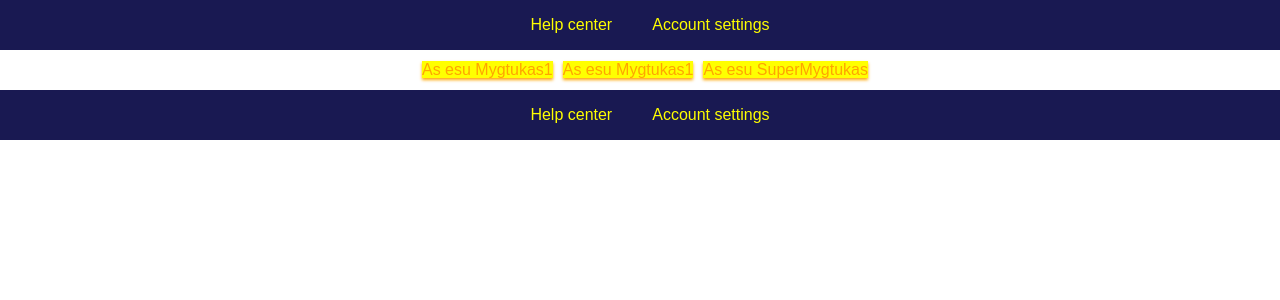
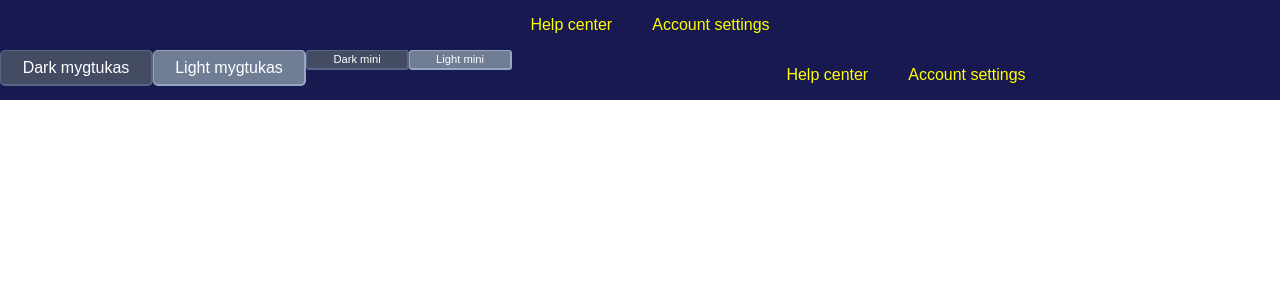
Before and after one commit to birutep/jp172_1_komanda, a React app in the folder book_store_app/: page / in a window 1280 px wide. Shown: the top 300 px of the page. Built offline with nearby package versions, Linux system fonts and the light colour scheme.

Commit message:
Buttons from buy_books and wishlist: 	- light and dark, big and small buttons done.

```diff
--- a/book_store_app/src/App.js
+++ b/book_store_app/src/App.js
@@ -2,16 +2,20 @@ import React, { Component } from 'react';
 import pagrindinesKlases from './App.css';
 
 import Footeris from './FooterPvz/Footeris';
-import Mygtukas from './MygtukoPvz/Mygtukas';
+import MygtukasDark from './Mygtukai/MygtukasDark';
+import MygtukasLight from './Mygtukai/MygtukasLight';
+import MygtukasDarkSmall from './Mygtukai/MygtukasDarkSmall';
+import MygtukasLightSmall from './Mygtukai/MygtukasLightSmall';
 
 class App extends Component {
   render() {
     return (
       <div className={pagrindinesKlases.App}>
         <Footeris />
-          <Mygtukas pavadinimas={'Mygtukas1'} />
-          <Mygtukas pavadinimas={'Mygtukas1'} />
-          <Mygtukas pavadinimas={'SuperMygtukas'} />
+        <MygtukasDark pavadinimas={'Dark mygtukas'} />
+        <MygtukasLight pavadinimas={'Light mygtukas'} />
+        <MygtukasDarkSmall pavadinimas={'Dark mini'} />
+        <MygtukasLightSmall pavadinimas={'Light mini'} />
         <Footeris />
       </div>
     );
--- /dev/null
+++ b/book_store_app/src/Mygtukai/Mygtukai.css
@@ -0,0 +1,61 @@
+.buy_books_button_dark {
+    width: 150px;
+    height: 25px;
+    padding-top: 8px;
+    text-align: center;
+    background-color: #444c63;
+    color: white;
+    border-top: 1px solid #5a6687;
+    border-left: 1px solid #5a6687;
+    border-right: 2px solid #5a6687;
+    border-bottom: 2px solid #5a6687;
+    border-radius: 5px;
+    float: left;
+}
+
+.buy_books_button_light {
+    width: 150px;
+    height: 25px;
+    padding-top: 8px;
+    text-align: center;
+    background-color: #6f7d95;
+    color: white;
+    border-top: 1px solid #95a7c1;
+    border-left: 1px solid #95a7c1;
+    border-right: 2px solid #95a7c1;
+    border-bottom: 2px solid #95a7c1;
+    border-radius: 5px;
+    float: left;
+}
+
+.buy_books_button_dark_small {
+    width: 100px;
+    height: 15px;
+    padding-top: 2px;
+    text-align: center;
+    background-color: #444c63;
+    color: white;
+    border-top: 1px solid #5a6687;
+    border-left: 1px solid #5a6687;
+    border-right: 2px solid #5a6687;
+    border-bottom: 2px solid #5a6687;
+    border-radius: 3px;
+    float: left;
+    font-size: 0.7em;
+}
+
+.buy_books_button_light_small {
+    width: 100px;
+    height: 15px;
+    padding-top: 2px;
+    text-align: center;
+    background-color: #6f7d95;
+    color: white;
+    border-top: 1px solid #95a7c1;
+    border-left: 1px solid #95a7c1;
+    border-right: 2px solid #95a7c1;
+    border-bottom: 2px solid #95a7c1;
+    border-radius: 3px;
+    float: left;
+    font-size: 0.7em;
+}
--- /dev/null
+++ b/book_store_app/src/Mygtukai/MygtukasDark.js
@@ -0,0 +1,15 @@
+import React from 'react';
+import mygtukas from './Mygtukai.css';
+
+
+const MygtukasDark = ( props ) => {
+    return (
+        <div className={mygtukas.buy_books_button_dark}>
+         {props.pavadinimas}
+        </div>
+    )
+};
+
+
+
+export default MygtukasDark;
--- /dev/null
+++ b/book_store_app/src/Mygtukai/MygtukasDarkSmall.js
@@ -0,0 +1,15 @@
+import React from 'react';
+import mygtukas from './Mygtukai.css';
+
+
+const MygtukasDarkSmall = ( props ) => {
+    return (
+        <div className={mygtukas.buy_books_button_dark_small}>
+         {props.pavadinimas}
+        </div>
+    )
+};
+
+
+
+export default MygtukasDarkSmall;
--- /dev/null
+++ b/book_store_app/src/Mygtukai/MygtukasLight.js
@@ -0,0 +1,15 @@
+import React from 'react';
+import mygtukas from './Mygtukai.css';
+
+
+const MygtukasLight = ( props ) => {
+    return (
+        <div className={mygtukas.buy_books_button_light}>
+         {props.pavadinimas}
+        </div>
+    )
+};
+
+
+
+export default MygtukasLight;
--- /dev/null
+++ b/book_store_app/src/Mygtukai/MygtukasLightSmall.js
@@ -0,0 +1,15 @@
+import React from 'react';
+import mygtukas from './Mygtukai.css';
+
+
+const MygtukasLightSmall = ( props ) => {
+    return (
+        <div className={mygtukas.buy_books_button_light_small}>
+         {props.pavadinimas}
+        </div>
+    )
+};
+
+
+
+export default MygtukasLightSmall;
```
